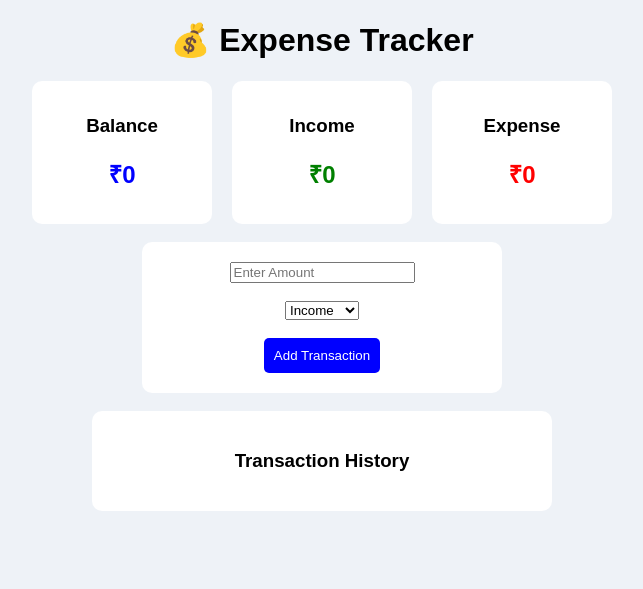
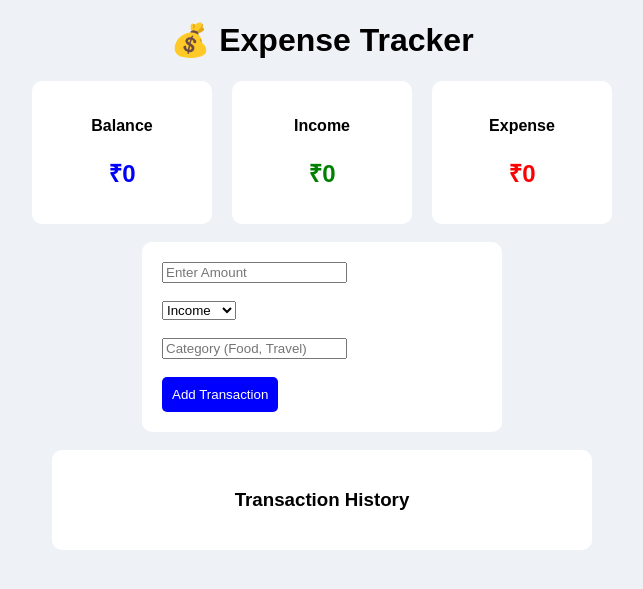
Before and after one commit to rutujapalande-hub/expense-tracker, a Flask app: page / in a window 1280 px wide. Shown: the top 589 px of the page, without its empty margins (318-961 px from the left). Run offline with Flask 3, Linux system fonts and the light colour scheme.

Commit message:
Update index.html

```diff
--- a/templates/index.html
+++ b/templates/index.html
@@ -4,25 +4,25 @@
     <title>Expense Tracker</title>
 </head>
 
-<body style="font-family: Arial; background:#eef2f7; text-align:center;">
+<body style="font-family: Arial; background:#eef2f7;">
 
-<h1>💰 Expense Tracker</h1>
+<h1 style="text-align:center;">💰 Expense Tracker</h1>
 
 <!-- DASHBOARD -->
 <div style="display:flex; justify-content:center; gap:20px;">
 
-<div style="background:white; padding:15px; width:150px; border-radius:10px;">
-    <h3>Balance</h3>
+<div style="background:white; padding:15px; width:150px; border-radius:10px; text-align:center;">
+    <h4>Balance</h4>
     <h2 style="color:blue;">₹{{ balance }}</h2>
 </div>
 
-<div style="background:white; padding:15px; width:150px; border-radius:10px;">
-    <h3>Income</h3>
+<div style="background:white; padding:15px; width:150px; border-radius:10px; text-align:center;">
+    <h4>Income</h4>
     <h2 style="color:green;">₹{{ income }}</h2>
 </div>
 
-<div style="background:white; padding:15px; width:150px; border-radius:10px;">
-    <h3>Expense</h3>
+<div style="background:white; padding:15px; width:150px; border-radius:10px; text-align:center;">
+    <h4>Expense</h4>
     <h2 style="color:red;">₹{{ expense }}</h2>
 </div>
 
@@ -40,6 +40,8 @@
             <option value="expense">Expense</option>
         </select><br><br>
 
+        <input type="text" name="category" placeholder="Category (Food, Travel)" required><br><br>
+
         <button type="submit" style="background:blue; color:white; padding:10px; border:none; border-radius:5px;">
             Add Transaction
         </button>
@@ -49,22 +51,21 @@
 <br>
 
 <!-- HISTORY -->
-<div style="background:white; padding:20px; width:420px; margin:auto; border-radius:10px;">
-    <h3>Transaction History</h3>
+<div style="background:white; padding:20px; width:500px; margin:auto; border-radius:10px;">
+    <h3 style="text-align:center;">Transaction History</h3>
 
     {% for t in transactions %}
-        <div style="display:flex; justify-content:space-between; border-bottom:1px solid #ccc; padding:8px;">
+        <div style="display:flex; justify-content:space-between; border-bottom:1px solid #ccc; padding:10px;">
 
             <div>
-                <b>{{ t.type }}</b><br>
+                <b>{{ t.type }}</b> - {{ t.category }}<br>
                 <small>{{ t.date }}</small>
             </div>
 
-            <div>
+            <div style="text-align:right;">
                 <span style="color:{% if t.type=='Income' %}green{% else %}red{% endif %};">
                     ₹{{ t.amount }}
-                </span>
-                <br>
+                </span><br>
                 <a href="/delete/{{ t.id }}" style="color:red; font-size:12px;">Delete</a>
             </div>
 
```
